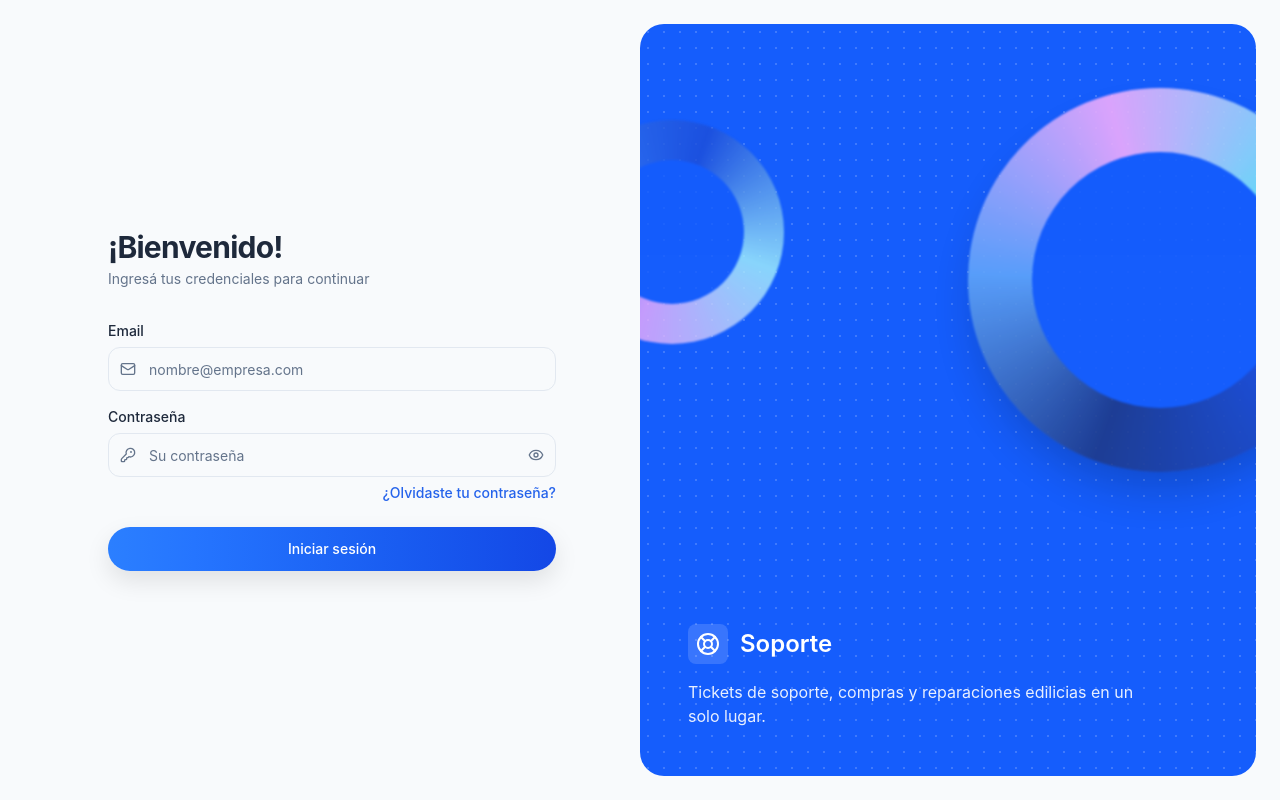
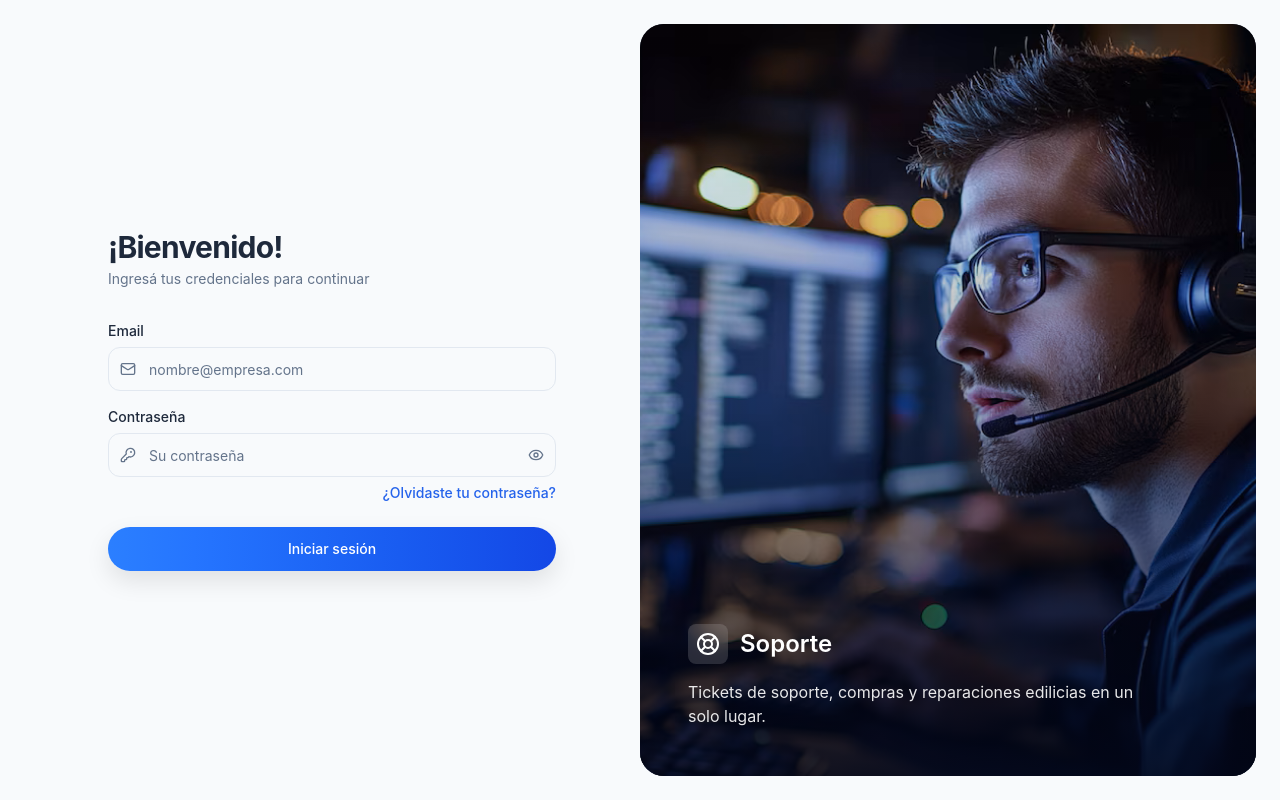
Before and after one commit to npelizzari1217/soporte, a Next.js app in the folder frontend/: page /login in a window 1280 px wide. Built offline with nearby package versions, Linux system fonts and the light colour scheme; no server answers.

Commit message:
feat(auth): foto de fondo en el panel derecho del login
Reemplaza los anillos decorativos por una foto (frontend/public/login/
panel-soporte.png), servida con next/image y encuadrada hacia la derecha.
Un degradado oscuro abajo mantiene legibles la marca y la frase en los
dos temas.

```diff
--- a/frontend/src/app/(auth)/login/page.tsx
+++ b/frontend/src/app/(auth)/login/page.tsx
@@ -13,6 +13,7 @@
  */
 
 import { Suspense } from "react";
+import Image from "next/image";
 import { LifeBuoy } from "lucide-react";
 import { LoginForm } from "@/features/auth/components/LoginForm";
 import { DesafioTfaForm } from "@/features/auth/components/desafio-tfa-form";
@@ -103,26 +104,29 @@ export default function LoginPage() {
 }
 
 /**
- * Panel decorativo de la derecha (solo en pantallas anchas). Va en azul en los
- * dos temas: es el bloque de marca y no depende del fondo de la página. Los
- * anillos son CSS puro, sin imágenes que descargar.
+ * Panel de la derecha (solo en pantallas anchas): foto de fondo con un degradé
+ * oscuro en la parte de abajo, que es lo que mantiene legibles la marca y la
+ * frase sobre cualquier zona de la foto, en los dos temas. La foto es
+ * decorativa: el panel entero va `aria-hidden`.
  */
 function PanelMarca() {
   return (
     <aside
       aria-hidden
-      className="relative hidden overflow-hidden rounded-3xl bg-blue-600 lg:flex lg:w-1/2 lg:flex-col lg:justify-end lg:p-12 dark:bg-blue-700"
+      className="relative hidden overflow-hidden rounded-3xl bg-slate-900 lg:flex lg:w-1/2 lg:flex-col lg:justify-end lg:p-12"
     >
-      <div className="absolute inset-0 bg-[radial-gradient(rgba(255,255,255,0.18)_1px,transparent_1px)] [background-size:16px_16px]" />
-      <div className="absolute -right-24 top-16 size-96 rounded-full bg-[conic-gradient(from_200deg,#1e3a8a,#60a5fa,#f0abfc,#67e8f9,#1d4ed8,#1e3a8a)] p-16 opacity-90 shadow-2xl blur-[1px]">
-        <div className="size-full rounded-full bg-blue-600 dark:bg-blue-700" />
-      </div>
-      <div className="absolute -left-20 top-24 size-56 rounded-full bg-[conic-gradient(from_20deg,#1d4ed8,#a5f3fc,#f0abfc,#3b82f6,#1d4ed8)] p-10 opacity-80 blur-[1px]">
-        <div className="size-full rounded-full bg-blue-600 dark:bg-blue-700" />
-      </div>
+      <Image
+        src="/login/panel-soporte.png"
+        alt=""
+        fill
+        priority
+        sizes="50vw"
+        className="object-cover object-[70%_center]"
+      />
+      <div className="absolute inset-0 bg-gradient-to-t from-slate-950/90 via-slate-950/30 to-transparent" />
       <div className="relative">
         <div className="mb-4 flex items-center gap-3">
-          <span className="flex size-10 items-center justify-center rounded-lg bg-white/15">
+          <span className="flex size-10 items-center justify-center rounded-lg bg-white/15 backdrop-blur">
             <LifeBuoy className="size-6 text-white" />
           </span>
           <span className="text-2xl font-semibold text-white">Soporte</span>
```
Also changed, not shown: frontend/public/login/panel-soporte.png (added).
